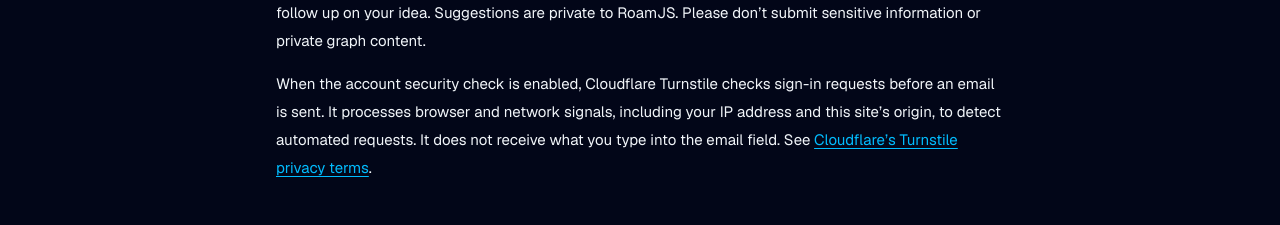
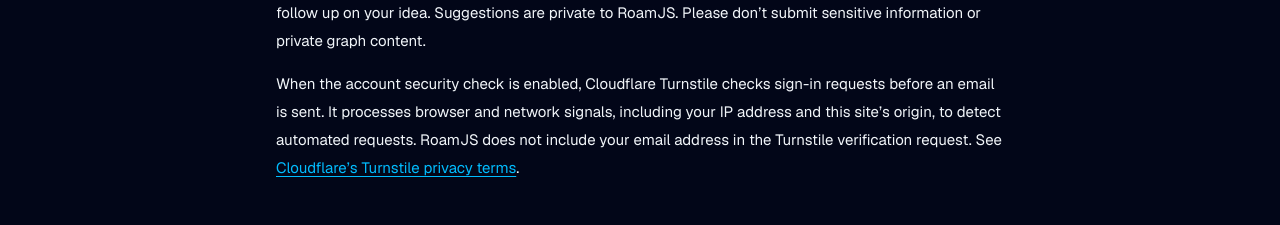
Before and after one commit to RoamJS/website, a Next.js app: page /privacy in a window 1280 px wide. Shown: the part 703-928 px from the top of the page. Built offline with nearby package versions, Linux system fonts and the light colour scheme; no server answers.

Commit message:
Clarify Turnstile privacy disclosure

```diff
--- a/app/privacy/page.tsx
+++ b/app/privacy/page.tsx
@@ -29,8 +29,8 @@ const Privacy = (): React.JSX.Element => (
       When the account security check is enabled, Cloudflare Turnstile checks
       sign-in requests before an email is sent. It processes browser and network
       signals, including your IP address and this site’s origin, to detect
-      automated requests. It does not receive what you type into the email
-      field. See{" "}
+      automated requests. RoamJS does not include your email address in the
+      Turnstile verification request. See{" "}
       <a href="https://www.cloudflare.com/turnstile-privacy-policy/">
         Cloudflare’s Turnstile privacy terms
       </a>
```
